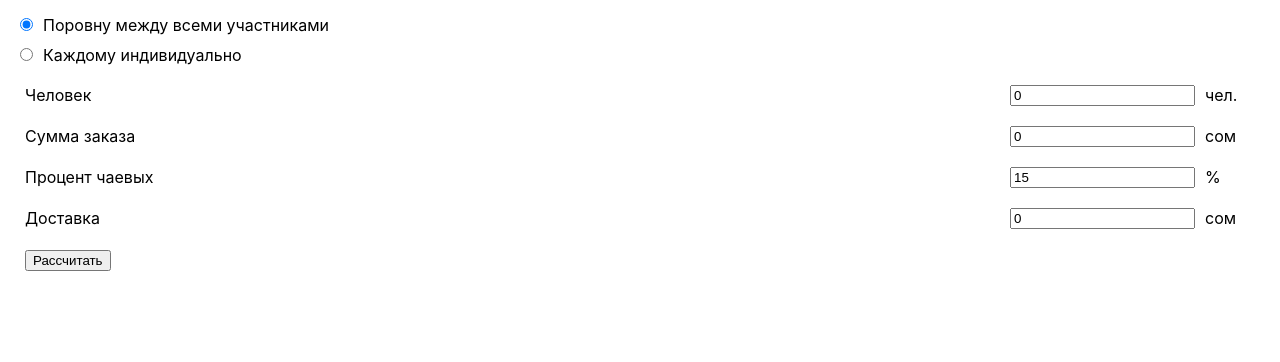
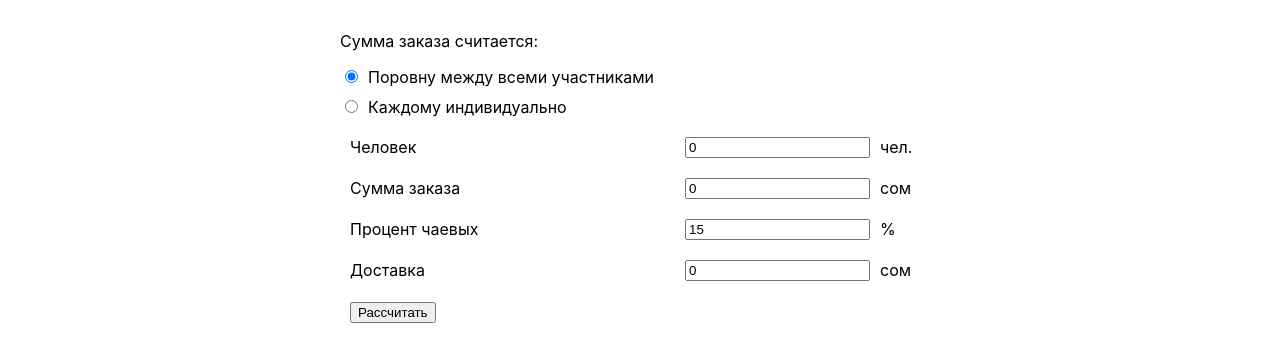
Before and after one commit to iisakjanova/js_group_11_homework_57_irina_isakzhanova, a React (Create React App) app: page / in a window 1280 px wide. Shown: the top 362 px of the page. Built offline with nearby package versions, Linux system fonts and the light colour scheme; the HTML template or start-up script is replaced by a standard one.

Commit message:
Added general styles to Billing calculator

```diff
--- a/src/components/IndividualCounter.js
+++ b/src/components/IndividualCounter.js
@@ -28,9 +28,10 @@ const IndividualCounter = props => {
                 .filter(({name, amount}) => Boolean(name) && Boolean(amount))
                 .map(guest => (
                     <p key={guest.id}>
-                        {guest.name}: <b>{getOneGuestTotal(guest.amount)}</b>
+                        {guest.name}: <b>{getOneGuestTotal(guest.amount)} сом</b>
                     </p>
-                ))}
+                ))
+            }
         </div>
     );
 };
--- a/src/containers/BillingCalculator/BillingCalculator.css
+++ b/src/containers/BillingCalculator/BillingCalculator.css
@@ -1,5 +1,7 @@
 .BillingCalculator {
     padding: 15px;
+    max-width: 600px;
+    margin: 0 auto;
 }
 
 .MethodOptionLabel {
--- a/src/containers/BillingCalculator/BillingCalculator.js
+++ b/src/containers/BillingCalculator/BillingCalculator.js
@@ -14,6 +14,7 @@ const BillingCalculator = () => {
 
     return (
         <div className="BillingCalculator">
+            <p>Сумма заказа считается:</p>
             <label className="MethodOptionLabel">
                 <input
                     className="MethodOptionInput"
```
